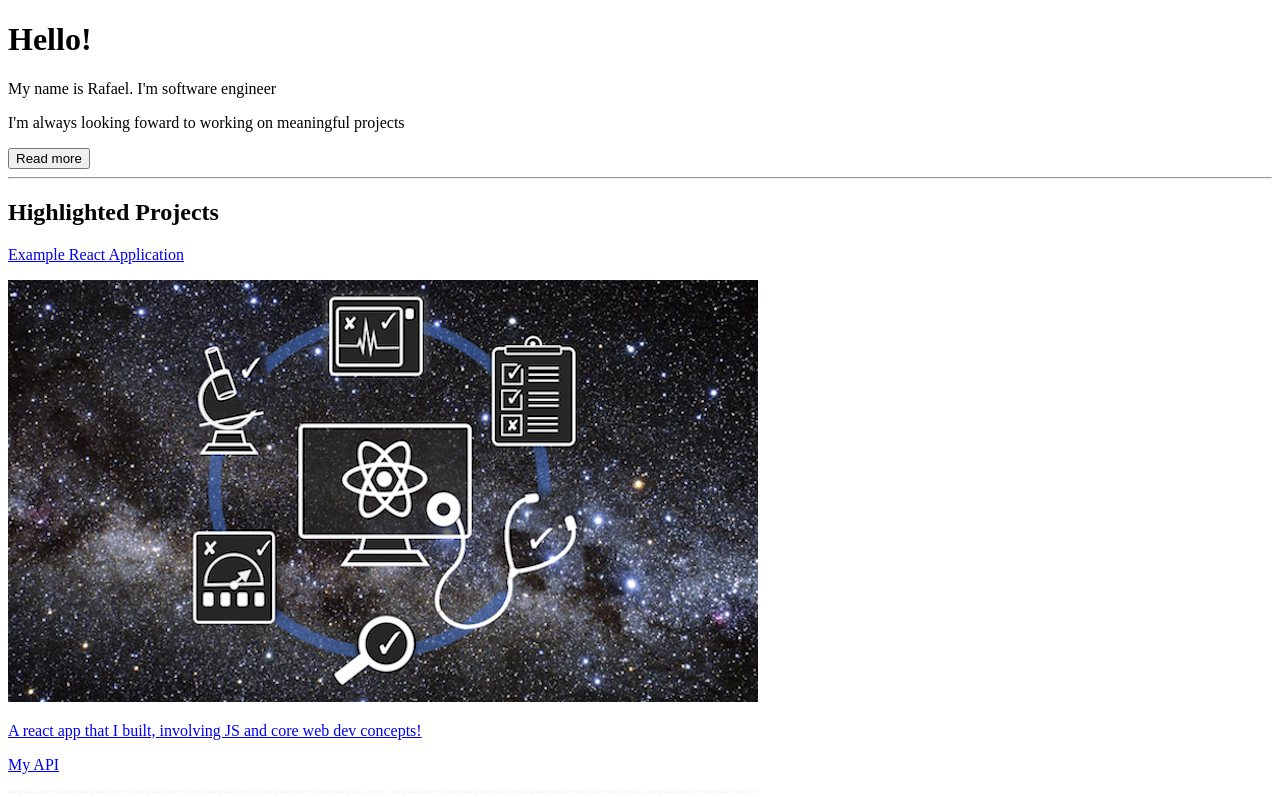
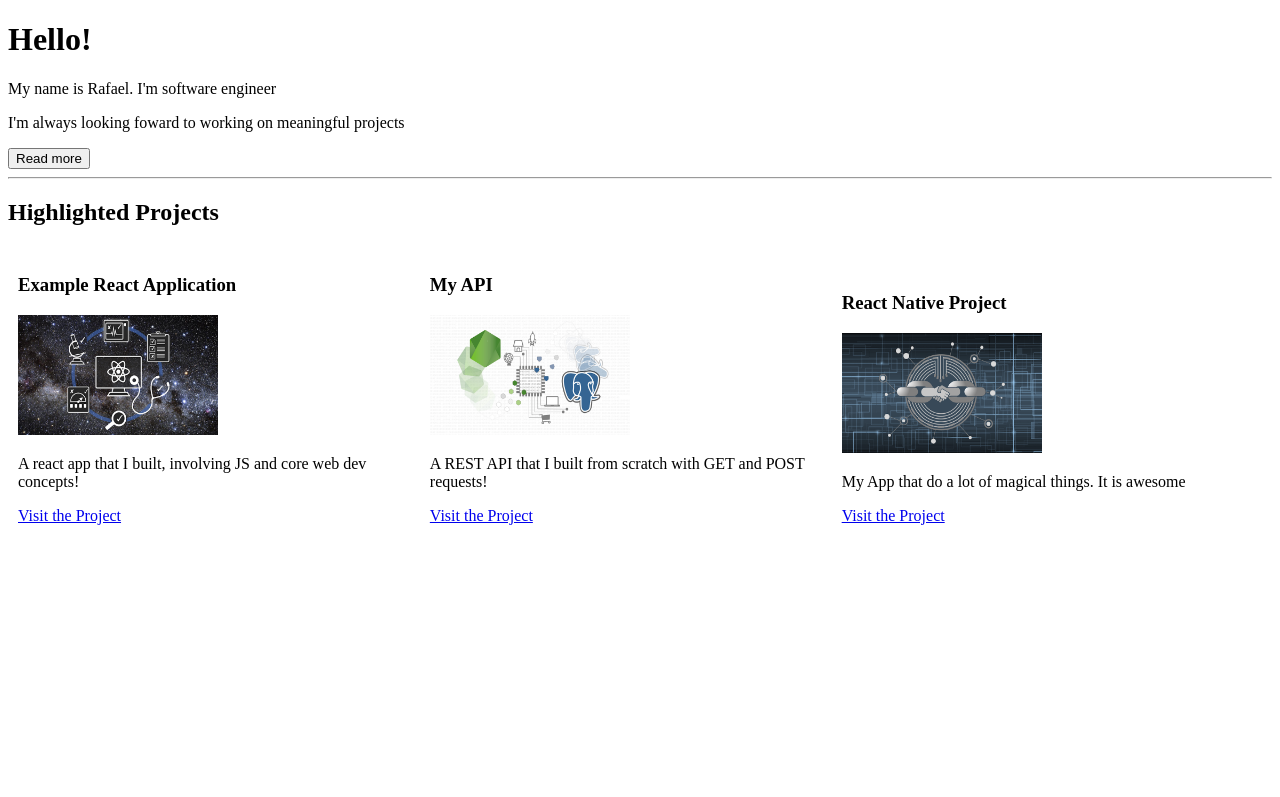
Before and after one commit to rafael-acerqueira/portfolio, a React (Create React App) app: page / in a window 1280 px wide. Shown: the top 797 px of the page. Built offline with nearby package versions, Linux system fonts and the light colour scheme.

Commit message:
Create a Project component

```diff
--- /dev/null
+++ b/src/Project.js
@@ -0,0 +1,12 @@
+import React from 'react'
+
+const Project = ({ project }) => (
+  <div style={{ display: 'inline-block', width: '31%', margin: 10 }}>
+    <h3>{ project.title }</h3>
+    <img src={ project.image } alt={ `Image Project ${ project.id }` } style={{ width: 200, height: 120 }} />
+    <p>{ project.description }</p>
+    <a href={ project.link } target='_blank'>Visit the Project</a>
+  </div>
+)
+
+export default Project
--- a/src/Projects.js
+++ b/src/Projects.js
@@ -1,5 +1,6 @@
 import React, { Component } from 'react'
 import PROJECTS from './data/projects'
+import Project from './Project'
 
 class Projects extends Component {
   render() {
@@ -9,13 +10,7 @@ class Projects extends Component {
         <div>
           {
             PROJECTS.map(project =>
-              <div key={project.id}>
-                <a href={project.link} target='_blank'>
-                  <p>{project.title}</p>
-                  <img src={project.image} alt={`Image Project ${project.id}`} />
-                  <p>{project.description}</p>
-                </a>
-              </div>
+              <Project key={project.id} project={project} />
             )
           }
         </div>
```
